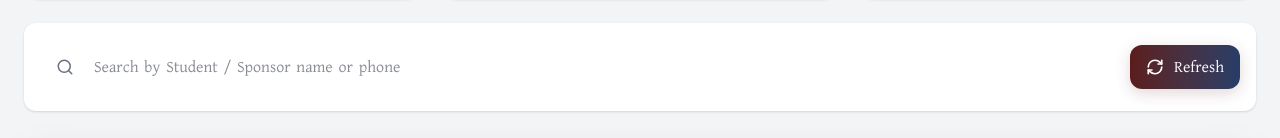
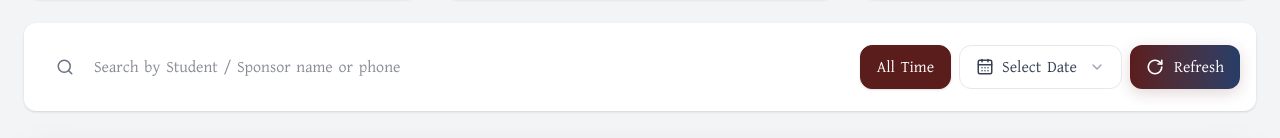
Before and after one commit to hasanujjamanjibon-dev/sakurazaka-student-information-sheet-client, a React (Vite) app: page /dashboard in a window 1280 px wide. Shown: the part 198-336 px from the top of the page. Built offline with nearby package versions, Linux system fonts and the light colour scheme; no server answers.

Commit message:
date filter added

```diff
--- /dev/null
+++ b/src/components/dashboard/DateFilter.jsx
@@ -0,0 +1,107 @@
+import { CalendarDays, ChevronDown, RotateCw } from "lucide-react";
+import { useRef } from "react";
+
+export default function DateFilter({
+  selectedDate,
+  setSelectedDate,
+  handleRefresh,
+  refreshing = false,
+}) {
+  const dateInputRef = useRef(null);
+
+  const handleDateClick = () => {
+    if (dateInputRef.current) {
+      if (dateInputRef.current.showPicker) {
+        dateInputRef.current.showPicker();
+      } else {
+        dateInputRef.current.click();
+      }
+    }
+  };
+
+  const handleDateChange = (e) => {
+    setSelectedDate(e.target.value);
+  };
+
+  const handleAllTime = () => {
+    setSelectedDate("");
+  };
+
+  return (
+    <div className="flex items-center gap-2">
+      {/* ================= All Time ================= */}
+      <button
+        type="button"
+        onClick={handleAllTime}
+        className={`h-11 px-4 rounded-xl border font-medium
+          flex items-center gap-2 transition-all duration-200 cursor-pointer
+          ${
+            selectedDate === ""
+              ? "bg-[#5B1C1C] text-white border-[#5B1C1C] shadow-sm"
+              : "bg-white text-gray-700 border-gray-200 hover:border-[#5B1C1C]/30 hover:bg-[#fff8f8]"
+          }`}
+      >
+        All Time
+      </button>
+
+      {/* ================= Date Picker ================= */}
+      <div className="relative">
+        <button
+          type="button"
+          onClick={handleDateClick}
+          className={`h-11 min-w-[155px] px-4 rounded-xl border
+            flex items-center justify-between gap-3
+            font-medium transition-all duration-200
+            ${
+              selectedDate
+                ? "border-[#5B1C1C] bg-[#fff8f8] text-[#5B1C1C]"
+                : "border-gray-200 bg-white text-gray-700 hover:border-[#5B1C1C]/30 hover:bg-[#fff8f8]"
+            }`}
+        >
+          <span className="flex items-center gap-2">
+            <CalendarDays size={18} />
+
+            <span>{selectedDate || "Select Date"}</span>
+          </span>
+
+          <ChevronDown size={16} className="text-gray-400" />
+        </button>
+
+        {/* Actual Date Input */}
+        <input
+          ref={dateInputRef}
+          type="date"
+          value={selectedDate}
+          onChange={handleDateChange}
+          className="absolute inset-0 w-full h-full opacity-0 pointer-events-none"
+        />
+      </div>
+
+      {/* ================= Refresh ================= */}
+      <button
+        type="button"
+        onClick={handleRefresh}
+        disabled={refreshing}
+        className="group h-11 px-4 rounded-xl
+          bg-gradient-to-r from-[#5B1C1C] to-[#263D68]
+          text-white font-medium
+          shadow-[0_4px_15px_rgba(91,28,28,0.18)]
+          hover:shadow-[0_6px_20px_rgba(91,28,28,0.28)]
+          hover:-translate-y-[1px]
+          active:translate-y-0
+          disabled:opacity-60
+          disabled:cursor-not-allowed
+          transition-all duration-200
+          flex items-center gap-2.5"
+      >
+        <RotateCw
+          size={18}
+          strokeWidth={2.2}
+          className={refreshing ? "animate-spin" : ""}
+        />
+
+        <span>{refreshing ? "Refreshing..." : "Refresh"}</span>
+      </button>
+    </div>
+  );
+}
--- a/src/components/dashboard/SearchBar.jsx
+++ b/src/components/dashboard/SearchBar.jsx
@@ -1,6 +1,14 @@
 import { RefreshCw, Search } from "lucide-react";
+import DateFilter from "./DateFilter";
 
-export default function SearchBar({ search, handleRefresh, setSearch }) {
+export default function SearchBar({
+  search,
+  handleRefresh,
+  setSearch,
+  selectedDate,
+  setSelectedDate,
+  refreshing,
+}) {
   return (
     <div className="bg-white rounded-xl shadow p-4 mt-6 flex items-center justify-between gap-4 ">
       <div className="flex items-center flex-1 gap-2 bg-white rounded-lg px-4 py-2">
@@ -13,26 +21,12 @@ export default function SearchBar({ search, handleRefresh, setSearch }) {
         />
       </div>
 
-      <button
-        onClick={handleRefresh}
-        className="group relative h-11 px-4 rounded-xl overflow-hidden
-             bg-linear-to-r from-[#5B1C1C] to-[#263D68]
-             text-white font-medium
-             shadow-[0_4px_15px_rgba(91,28,28,0.18)]
-             hover:shadow-[0_6px_20px_rgba(91,28,28,0.28)]
-             hover:-translate-y-px
-             active:translate-y-0
-             transition-all duration-200 cursor-pointer
-             flex items-center gap-2.5"
-      >
-        <RefreshCw
-          size={18}
-          strokeWidth={2.2}
-          className="transition-transform duration-500 group-hover:rotate-180"
-        />
-
-        <span>Refresh</span>
-      </button>
+      <DateFilter
+        selectedDate={selectedDate}
+        setSelectedDate={setSelectedDate}
+        handleRefresh={handleRefresh}
+        refreshing={refreshing}
+      />
     </div>
   );
 }
--- a/src/hooks/useStudents.js
+++ b/src/hooks/useStudents.js
@@ -1,7 +1,47 @@
+// import { useEffect, useState, useCallback } from "react";
+// import { getStudents } from "../services/studentApi";
+
+// export default function useStudents(page, search, limit, date) {
+//   const [students, setStudents] = useState([]);
+//   const [total, setTotal] = useState(0);
+//   const [loading, setLoading] = useState(true);
+
+//   const loadData = useCallback(async () => {
+//     try {
+//       setLoading(true);
+//       const res = await getStudents(page, limit, search, date);
+//       console.log("API Response:", res);
+
+//       setStudents(res.data.students);
+//       setTotal(res.data.total);
+//     } catch (err) {
+//       console.error(err);
+//     } finally {
+//       setLoading(false);
+//     }
+//   }, [page, search, limit, date]);
+
+//   useEffect(() => {
+//     loadData();
+
+//     const interval = setInterval(() => {
+//       loadData();
+//     }, 5000);
+
+//     return () => clearInterval(interval);
+//   }, [loadData]);
+
+//   return {
+//     students,
+//     total,
+//     loading,
+//     refetch: loadData,
+//   };
+// }
 import { useEffect, useState, useCallback } from "react";
 import { getStudents } from "../services/studentApi";
 
-export default function useStudents(page, search, limit) {
+export default function useStudents(page, search, limit, date) {
   const [students, setStudents] = useState([]);
   const [total, setTotal] = useState(0);
   const [loading, setLoading] = useState(true);
@@ -9,26 +49,22 @@ export default function useStudents(page, search, limit) {
   const loadData = useCallback(async () => {
     try {
       setLoading(true);
-      const res = await getStudents(page, limit, search);
-      console.log("API Response:", res);
 
-      setStudents(res.data.students);
-      setTotal(res.data.total);
+      const res = await getStudents(page, limit, search, date);
+
+      console.log("API Response:", res.data);
+
+      setStudents(res.data.students || []);
+      setTotal(res.data.total || 0);
     } catch (err) {
-      console.error(err);
+      console.log(err);
     } finally {
       setLoading(false);
     }
-  }, [page, search, limit]);
+  }, [page, search, limit, date]);
 
   useEffect(() => {
     loadData();
-
-    const interval = setInterval(() => {
-      loadData();
-    }, 5000);
-
-    return () => clearInterval(interval);
   }, [loadData]);
 
   return {
--- a/src/pages/AllApplication.jsx
+++ b/src/pages/AllApplication.jsx
@@ -3,85 +3,140 @@ import { useEffect, useState } from "react";
 import Header from "../components/dashboard/Header";
 import SearchBar from "../components/dashboard/SearchBar";
 import Statistics from "../components/dashboard/Statistics";
-import StudentCard from "../components/dashboard/StudentCard";
 import Pagination from "../components/dashboard/Pagination";
-import { getStatistics } from "../services/studentApi";
+import { getStatistics, deleteStudent } from "../services/studentApi";
 import useStudents from "../hooks/useStudents";
-import { deleteStudent } from "../services/studentApi";
 import DeleteModal from "../components/dashboard/DeleteModal";
 import ApplicationTable from "../components/dashboard/ApplicationTable";
 
 export default function AllApplication() {
+  // =========================
+  // Filters
+  // =========================
+  const [search, setSearch] = useState("");
+  const [selectedDate, setSelectedDate] = useState("");
+
+  // =========================
+  // Pagination
+  // =========================
   const [page, setPage] = useState(1);
   const [limit, setLimit] = useState(24);
+
+  // =========================
+  // Statistics
+  // =========================
   const [statistics, setStatistics] = useState({
     total: 0,
     thisMonth: 0,
     today: 0,
   });
-  const [search, setSearch] = useState("");
-  const { students, total, refetch } = useStudents(page, search, limit);
 
+  // =========================
+  // Refresh
+  // =========================
+  const [refreshing, setRefreshing] = useState(false);
+
+  // =========================
+  // Students
+  // =========================
+  const { students, total, refetch } = useStudents(
+    page,
+    search,
+    limit,
+    selectedDate,
+  );
+
+  // =========================
+  // Delete
+  // =========================
   const [selectedStudent, setSelectedStudent] = useState(null);
-
   const [openDelete, setOpenDelete] = useState(false);
-
   const [loadingDelete, setLoadingDelete] = useState(false);
 
-  const handleRefresh = async () => {
-    try {
-      await Promise.all([refetch(), loadStatistics()]);
-    } catch (err) {
-      console.log(err);
-    }
-  };
-
-  const handleDelete = async () => {
-    try {
-      setLoadingDelete(true);
-
-      await deleteStudent(selectedStudent._id);
-
-      await refetch();
-
-      await loadStatistics();
-
-      setOpenDelete(false);
-      setSelectedStudent(null);
-    } catch (err) {
-      console.error(err);
-    } finally {
-      setLoadingDelete(false);
-    }
-  };
-
+  // =========================
+  // Load Statistics
+  // =========================
   const loadStatistics = async () => {
     try {
       const res = await getStatistics();
 
       setStatistics(res.data);
     } catch (err) {
-      console.error(err);
+      console.error("Statistics Error:", err);
     }
   };
 
+  // =========================
+  // Manual Refresh
+  // =========================
+  const handleRefresh = async () => {
+    try {
+      setRefreshing(true);
+
+      await Promise.all([refetch(), loadStatistics()]);
+    } catch (err) {
+      console.error("Refresh Error:", err);
+    } finally {
+      setRefreshing(false);
+    }
+  };
+
+  // =========================
+  // Delete Student
+  // =========================
+  const handleDelete = async () => {
+    if (!selectedStudent?._id) return;
+
+    try {
+      setLoadingDelete(true);
+
+      await deleteStudent(selectedStudent._id);
+
+      await Promise.all([refetch(), loadStatistics()]);
+
+      setOpenDelete(false);
+      setSelectedStudent(null);
+    } catch (err) {
+      console.error("Delete Error:", err);
+    } finally {
+      setLoadingDelete(false);
+    }
+  };
+
+  // =========================
+  // First Load Statistics
+  // =========================
   useEffect(() => {
     loadStatistics();
   }, []);
+
+  // =========================
+  // Search / Date Change
+  // → Page 1
+  // =========================
+  useEffect(() => {
+    setPage(1);
+  }, [search, selectedDate]);
 
   return (
     <div className="min-h-screen bg-gray-100">
       <Header />
 
       <div className="max-w-7xl mx-auto p-6">
+        {/* ================= Statistics ================= */}
         <Statistics statistics={statistics} />
 
+        {/* ================= Search + Date + Refresh ================= */}
         <SearchBar
           search={search}
           setSearch={setSearch}
           handleRefresh={handleRefresh}
+          selectedDate={selectedDate}
+          setSelectedDate={setSelectedDate}
+          refreshing={refreshing}
         />
 
+        {/* ================= Table ================= */}
         <ApplicationTable
           students={students}
           onDelete={(student) => {
@@ -90,6 +145,7 @@ export default function AllApplication() {
           }}
         />
 
+        {/* ================= Pagination ================= */}
         <Pagination
           page={page}
           total={total}
@@ -97,10 +153,15 @@ export default function AllApplication() {
           setPage={setPage}
           setLimit={setLimit}
         />
+
+        {/* ================= Delete Modal ================= */}
         <DeleteModal
           open={openDelete}
           loading={loadingDelete}
-          onClose={() => setOpenDelete(false)}
+          onClose={() => {
+            setOpenDelete(false);
+            setSelectedStudent(null);
+          }}
           onDelete={handleDelete}
         />
       </div>
--- a/src/services/studentApi.js
+++ b/src/services/studentApi.js
@@ -3,16 +3,16 @@ import axios from "axios";
 const API = import.meta.env.VITE_BackendURL;
 console.log(API);
 
-export const getStudents = (page, limit, search) => {
+export const getStudents = (page, limit, search, date) => {
   return axios.get(`${API}/api/students`, {
     params: {
       page,
       limit,
-      q: search,
+      q: search || "",
+      date: date || "",
     },
   });
 };
-
 export const getStudent = (id) => axios.get(`${API}/api/data/${id}`);
 
 export const deleteStudent = (id) => axios.delete(`${API}/api/data/${id}`);
```
